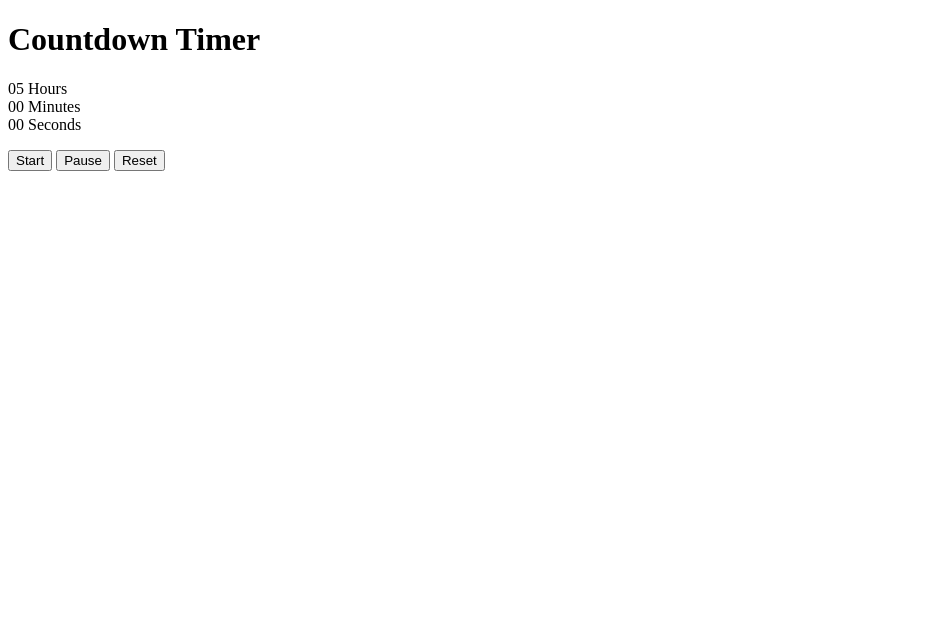
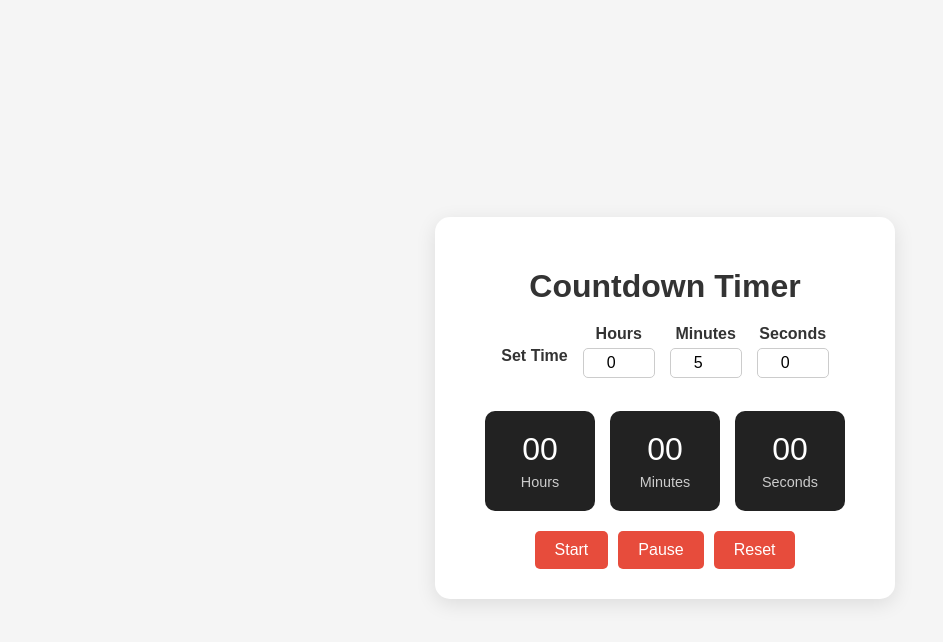
Before and after one commit to Mina-Shah/100-JS-Projects, a plain HTML site: page 03-countdown-timer/index.html in a window 1280 px wide. Shown: the whole page, without its empty margins (0-943 px from the left). Drawn offline with Linux system fonts and the light colour scheme.

Commit message:
dynamic input added

```diff
--- a/03-countdown-timer/index.css
+++ b/03-countdown-timer/index.css
@@ -0,0 +1,148 @@
+/* Body styling */
+body {
+  font-family: Arial, sans-serif;
+  background: #f5f5f5;
+  color: #333;
+  display: flex;
+  justify-content: center;
+  align-items: center;
+  min-height: 100vh;
+  overflow: hidden;
+}
+
+/* Container for everything */
+.container {
+  background: #fff;
+  padding: 30px 25px;
+  border-radius: 15px;
+  box-shadow: 0 5px 20px rgba(0,0,0,0.1);
+  text-align: center;
+  max-width: 500px;
+  width: 100%;
+}
+
+/* Heading */
+.container h1 {
+  margin-bottom: 20px;
+}
+
+/* Input section */
+.set-time {
+  display: flex;
+  justify-content: center;
+  gap: 15px;
+  margin-bottom: 25px;
+  flex-wrap: wrap;
+}
+
+.input-group {
+  display: flex;
+  flex-direction: column;
+  align-items: center;
+}
+
+.input-group label {
+  margin-bottom: 5px;
+  font-weight: bold;
+}
+
+.input-group input {
+  width: 60px;
+  padding: 5px;
+  border-radius: 5px;
+  border: 1px solid #ccc;
+  text-align: center;
+  font-size: 1rem;
+}
+
+/* Timer display boxes */
+.time-container {
+  display: flex;
+  justify-content: center;
+  gap: 15px;
+  margin-bottom: 20px;
+  flex-wrap: wrap;
+}
+
+.time-box {
+  background: #222;
+  color: #fff;
+  padding: 20px 15px;
+  border-radius: 10px;
+  text-align: center;
+  width: 80px;
+}
+
+.time-box span {
+  display: block;
+  font-size: 2rem;
+  margin-bottom: 5px;
+}
+
+.time-box label {
+  font-size: 0.9rem;
+  color: #ccc;
+}
+
+/* Buttons */
+.buttons {
+  display: flex;
+  justify-content: center;
+  gap: 10px;
+  flex-wrap: wrap;
+}
+
+button {
+  padding: 10px 20px;
+  font-size: 1rem;
+  border: none;
+  border-radius: 5px;
+  cursor: pointer;
+  background: #e74c3c;
+  color: #fff;
+  transition: background 0.3s;
+}
+
+button:hover {
+  background: #c0392b;
+}
+
+/* Message */
+#message {
+  margin-top: 15px;
+  font-size: 1.2rem;
+  color: #e74c3c;
+  font-weight: bold;
+}
+
+/* Responsive adjustments */
+@media (max-width: 480px) {
+
+  .time-box {
+    width: 60px;
+    padding: 15px 10px;
+  }
+
+  .time-box span {
+    font-size: 1.5rem;
+  }
+
+  .input-group input {
+    width: 50px;
+    padding: 4px;
+    font-size: 0.9rem;
+  }
+
+  button {
+    padding: 8px 15px;
+    font-size: 0.9rem;
+  }
+
+  .set-time {
+    gap: 10px;
+  }
+
+  .time-container {
+    gap: 10px;
+  }
+}
--- a/03-countdown-timer/index.html
+++ b/03-countdown-timer/index.html
@@ -11,8 +11,26 @@
       <div class="container">
         <h1>Countdown Timer</h1>
 
+        <div class="set-time">
+          <h4>Set Time</h4>
+
+          <div class="input-group">
+            <label for="hoursInput">Hours</label>
+            <input type="number" id="hoursInput" min="0" value="0" />
+          </div>
+
+          <div class="input-group">
+            <label for="minutesInput">Minutes</label>
+            <input type="number" id="minutesInput" min="0" value="5" />
+          </div>
+
+          <div class="input-group">
+            <label for="secondsInput">Seconds</label>
+            <input type="number" id="secondsInput" min="0" max="59" value="0" />
+          </div>
+        </div>
+
         <div class="time-container">
-
           <div class="time-box">
             <span id="hours">00</span>
             <label>Hours</label>
@@ -24,10 +42,9 @@
           </div>
 
           <div class="time-box">
-          <span id="seconds">00</span>
+            <span id="seconds">00 </span>
             <label>Seconds</label>
           </div>
-
         </div>
         <p id="message"></p>
 
@@ -38,7 +55,6 @@
             <button id="resetBtn">Reset</button>
           </div>
         </section>
-
       </div>
     </main>
 
--- a/03-countdown-timer/index.js
+++ b/03-countdown-timer/index.js
@@ -1,20 +1,27 @@
-const daysEl = document.getElementById('days')
+// Grab inputs
+const hoursInput = document.getElementById("hoursInput");
+const minutesInput = document.getElementById("minutesInput");
+const secondsInput = document.getElementById("secondsInput");
+
 const hoursEl = document.getElementById("hours");
 const minutesEl = document.getElementById("minutes");
 const secondsEl = document.getElementById("seconds");
+
 const startBtn = document.getElementById("startBtn");
 const pauseBtn = document.getElementById("pauseBtn");
 const resetBtn = document.getElementById("resetBtn");
 const messageEl = document.getElementById("message");
 
+let totalSeconds = 0;
+let remainingSeconds = 0;
+let intervalId = null;
+
+// pad function
 function pad(number) {
-    if (number < 10) {
-        return "0" + number
-    } else{
-        return number
-    }
+  return number < 10 ? "0" + number : number;
 }
 
+// update display
 function updateDisplay(totalSeconds) {
   const hours = Math.floor((totalSeconds % (24 * 60 * 60)) / 3600);
   const minutes = Math.floor((totalSeconds % 3600) / 60);
@@ -25,45 +32,54 @@ function updateDisplay(totalSeconds) {
   secondsEl.textContent = pad(seconds);
 }
 
- let totalSeconds = 5 * 60* 60 ;
- let remainingSeconds = totalSeconds;
- let intervalId = null;
+// tick function
+function tick() {
+  remainingSeconds--;
+  updateDisplay(remainingSeconds);
 
- updateDisplay(remainingSeconds)
-
-
- function tick() {
-    remainingSeconds--
-    updateDisplay(remainingSeconds)
-    if (remainingSeconds <= 0 ) {
-        remainingSeconds = 0
-        clearInterval(intervalId)
-        intervalId = null
-        messageEl.textContent = "Times up!"
+  if (remainingSeconds <= 0) {
+    remainingSeconds = 0;
+    clearInterval(intervalId);
+    intervalId = null;
+    messageEl.textContent = "Time's up!";
   }
 }
 
+// start timer
+function startTimer() {
+  if (intervalId) return; // already running
 
- function startTimer() {
-   if (intervalId) return;
-   messageEl.textContent = ""
+  // read user input
+  const inputHours = parseInt(hoursInput.value) || 0;
+  const inputMinutes = parseInt(minutesInput.value) || 0;
+  const inputSeconds = parseInt(secondsInput.value) || 0;
+
+  totalSeconds = inputHours * 3600 + inputMinutes * 60 + inputSeconds;
+  remainingSeconds = totalSeconds;
+
+  messageEl.textContent = ""; // clear message
+  updateDisplay(remainingSeconds);
+
   intervalId = setInterval(tick, 1000);
 }
 
+// pause timer
 function pauseTimer() {
   if (intervalId) {
-        clearInterval(intervalId)
-        intervalId = null
+    clearInterval(intervalId);
+    intervalId = null;
   }
 }
 
+// reset timer
 function resetTimer() {
-    pauseTimer()
-    remainingSeconds = totalSeconds
-    updateDisplay(remainingSeconds)
-    messageEl.textContent = ""
+  pauseTimer();
+  remainingSeconds = null;
+  updateDisplay(remainingSeconds);
+  messageEl.textContent = "";
 }
 
- startBtn.addEventListener('click', startTimer)
- pauseBtn.addEventListener('click', pauseTimer)
- resetBtn.addEventListener('click', resetTimer)
+// event listeners
+startBtn.addEventListener("click", startTimer);
+pauseBtn.addEventListener("click", pauseTimer);
+resetBtn.addEventListener("click", resetTimer);
```
Lines whose indentation alone changed are shown as unchanged.
